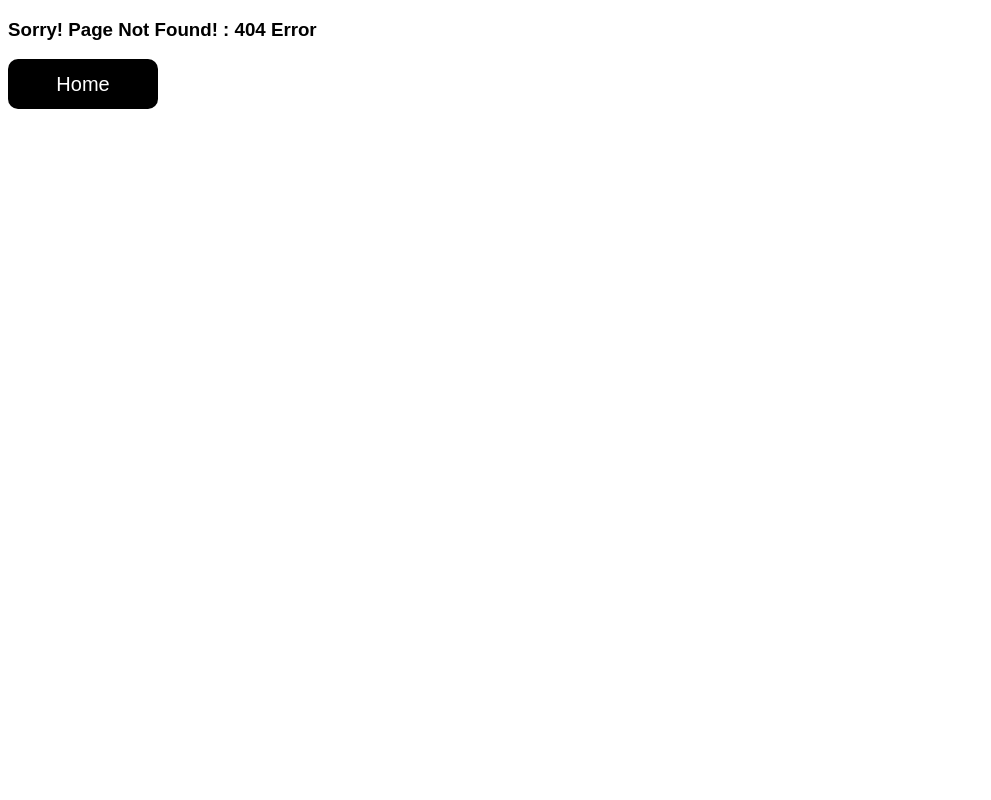
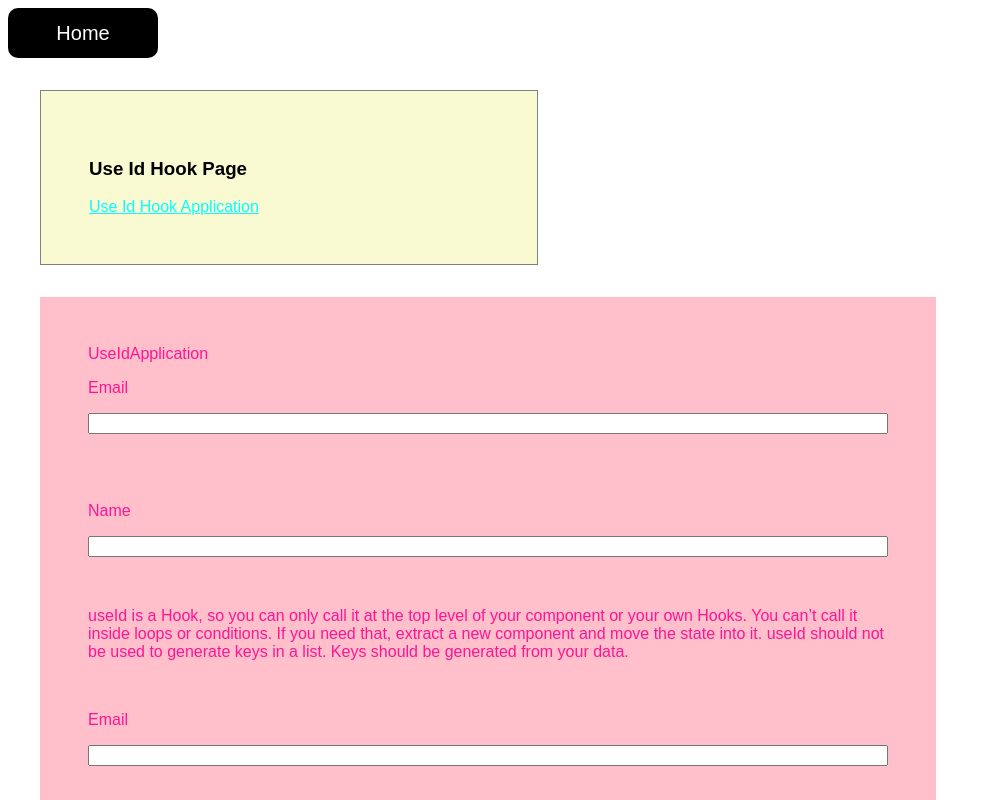
Before and after one commit to rahulsalinskee/hello-world, a React (Create React App) app: page /use-id-hook-application-page/use-id-hook-application in a window 1280 px wide. Before the commit this address had no page. Shown: the top 800 px of the page, without its empty margins (0-991 px from the left). Built offline with nearby package versions, Linux system fonts and the light colour scheme.

Commit message:
Use Id Hook

```diff
--- /dev/null
+++ b/src/Hooks/UseId/UseIdApplication/Email.jsx
@@ -0,0 +1,15 @@
+import React, { useId } from 'react';
+
+export default function Email() {
+    const id = useId();
+    return (
+        <>
+            <label htmlFor={`${id}-label`}>Email</label>
+            <input type="text" id={`${id}-email`} autoComplete='off' />
+            <br />
+            <br />
+            <label htmlFor={`${id}-name`}>Name</label>
+            <input type="text" id={`${id}-name`} autoComplete='off' />
+        </>
+    )
+}
--- /dev/null
+++ b/src/Hooks/UseId/UseIdApplication/UseIdApplication.jsx
@@ -0,0 +1,22 @@
+import React from 'react';
+import Email from './Email';
+
+export default function UseIdApplication() {
+    return (
+        <>
+            <div style={{ display: 'flex', flexDirection: 'column', gap: '1rem', margin: '2rem', padding: '3rem', color: 'deeppink', backgroundColor: 'pink', width: '50rem' }}>
+                <div>UseIdApplication</div>
+                <Email />
+                <br />
+                <article>
+                    useId is a Hook, so you can only call it at the top level of your component or your own Hooks.
+                    You can’t call it inside loops or conditions.
+                    If you need that, extract a new component and move the state into it.
+                    useId should not be used to generate keys in a list. Keys should be generated from your data.
+                </article>
+                <br />
+                <Email />
+            </div>
+        </>
+    )
+}
--- a/src/Pages/HomePage.jsx
+++ b/src/Pages/HomePage.jsx
@@ -10,6 +10,7 @@ export function HomePage() {
     const useSyncExternalStoreHooksPagePath = '/use-sync-external-store-hook-page';
     const useTransitionHookPagePath = '/use-transition-hook-page';
     const useDeferredValueHookPagePath = '/use-deferred-value-hook-page';
+    const useIdHookPage = '/use-id-hook-application-page';
 
     function LoadContactPageButtonClickHandler(event) {
         event.preventDefault();
@@ -42,6 +43,11 @@ export function HomePage() {
         navigateTo(useDeferredValueHookPagePath);
     }
 
+    function UseIdHookPageButtonClickHandler(event) {
+        event.preventDefault();
+        navigateTo(useIdHookPage);
+    }
+
     return (
         <>
             <NavBarPage />
@@ -55,6 +61,7 @@ export function HomePage() {
                 <button style={{ width: '350px' }} onClick={LoadUseSyncExternalStoreHooksPageButtonClickHandler}>Use Sync External Store Hooks Page</button>
                 <button style={{ width: '250px' }} onClick={LoadUseTransitionHooksPageButtonClickHandler}>Use Transition Hook Page</button>
                 <button style={{ width: '300px' }} onClick={LoadUseDeferredValueHooksPageButtonClickHandler}>Use Deferred Value Hook Page</button>
+                <button style={{ width: '170px' }} onClick={UseIdHookPageButtonClickHandler}>Use Id Hook Page</button>
             </div>
         </>
     )
--- /dev/null
+++ b/src/Pages/UseIdHookPage.jsx
@@ -0,0 +1,23 @@
+import React from 'react';
+import { NavLink, Outlet, useNavigate } from 'react-router-dom';
+
+export default function UseIdHookPage() {
+    const navigateTo = useNavigate();
+    const homePagePath = '/home';
+
+    function LoadHomePageOnButtonClick(event) {
+        event.preventDefault();
+        navigateTo(homePagePath);
+    }
+
+    return (
+        <>
+            <button onClick={LoadHomePageOnButtonClick}>Home</button>
+            <div style={{ backgroundColor: 'lightgoldenrodyellow', margin: '2rem', padding: '3rem', border: '1px solid gray', width: '25rem' }}>
+                <h3>Use Id Hook Page</h3>
+                <NavLink to='use-id-hook-application'>Use Id Hook Application</NavLink>
+            </div>
+            <Outlet />
+        </>
+    )
+}
--- a/src/Router/ApplicationRouter.jsx
+++ b/src/Router/ApplicationRouter.jsx
@@ -30,6 +30,8 @@ import UseDeferredValueHookPage from '../Pages/UseDeferredValueHookPage';
 import SimilarProblemLikeUseTransitionWithoutUsingUseDeferredValueHookApplication from '../Hooks/UseDeferredValue/SimilarProblemLikeUseTransitionWithoutUsingUseDeferredValueHookApplication/SimilarProblemLikeUseTransitionWithoutUsingUseDeferredValueHookApplication';
 import SimilarProblemSolutionLikeUseTransitionUsingUseDeferredValueHookApplication from '../Hooks/UseDeferredValue/SimilarProblemSolutionLikeUseTransitionUsingUseDeferredValueHookApplication/SimilarProblemSolutionLikeUseTransitionUsingUseDeferredValueHookApplication';
 import CounterApplicationUsingUseDeferredValue from '../Hooks/UseDeferredValue/CounterApplicationUsingUseDeferredValue/CounterApplicationUsingUseDeferredValue';
+import UseIdHookPage from '../Pages/UseIdHookPage';
+import UseIdApplication from '../Hooks/UseId/UseIdApplication/UseIdApplication';
 
 
 export function ApplicationRouter() {
@@ -67,6 +69,9 @@ export function ApplicationRouter() {
                         <Route path='similar-problem-solution-like-use-transition-using-use-deferred-value-hook-application' element={<SimilarProblemSolutionLikeUseTransitionUsingUseDeferredValueHookApplication />} />
                         <Route path='counter-application-using-use-deferred-value-hook' element={<CounterApplicationUsingUseDeferredValue />} />
                     </Route>
+                    <Route path='/use-id-hook-application-page/' element={<UseIdHookPage />}>
+                        <Route path='use-id-hook-application' element={<UseIdApplication />} />
+                    </Route>
                     <Route path='/dashboard' element={<DashboardPage />} />
                     {/* UseParams Hook: 1. Need to add route (Here, route is 'firstName' and 'lastName' variable) for DashboardPage 2. We need to use this (variable name) route in DashboardPage JXS file */}
                     <Route path='/dashboard/:firstName/:lastName' element={<DashboardPage />} />
```
Also changed, not shown: src/Hooks/UseId/UseIdDocument/UseIdDocument.md (added, +12 -0 lines).
